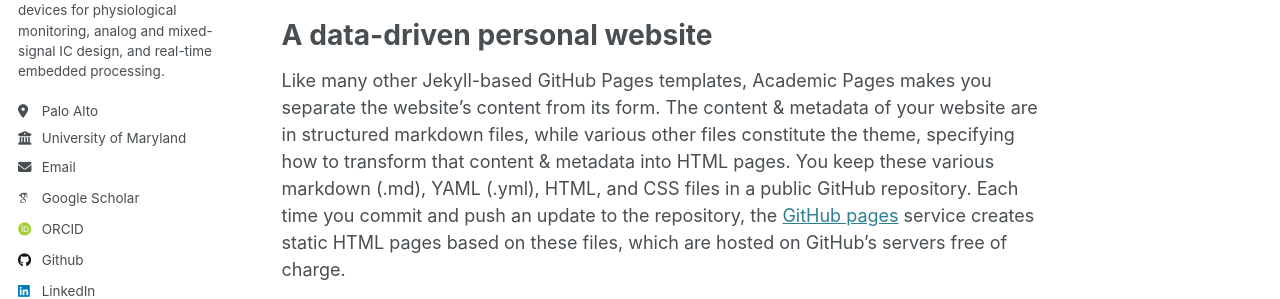
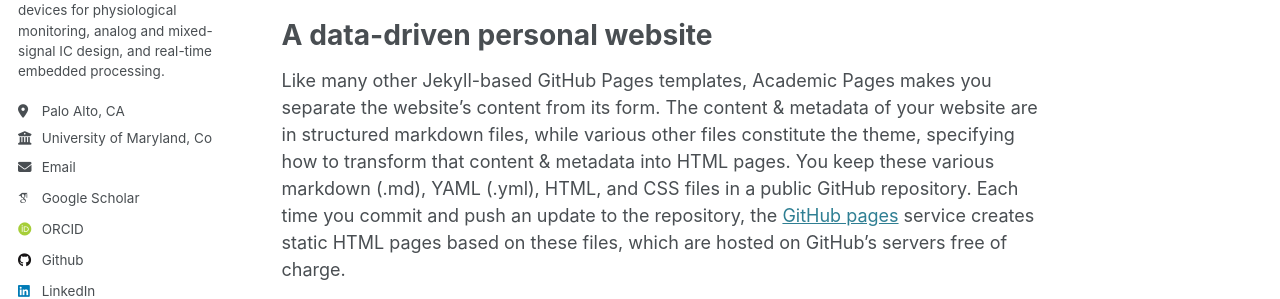
Before and after one commit to JermYeWorm/JermYeWorm.github.io, a Jekyll site: the page built from _pages/about.md, in a window 1280 px wide. Shown: the part 424-723 px from the top of the page. Built offline with Jekyll 4.4.1, drawn with Linux system fonts in a browser that asks for light colours; some web fonts are replaced.

Commit message:
Update _config.yml

```diff
--- a/_config.yml
+++ b/_config.yml
@@ -25,8 +25,8 @@
   name             : "Jeremy Yun"
   pronouns         : # example: "she/her"
   bio              : "Undergraduate electrical engineering student with full HW/SW system design experience. Interested in energy-efficient wearable devices for physiological monitoring, analog and mixed-signal IC design, and real-time embedded processing."
-  location         : "Palo Alto"
-  employer         : "University of Maryland"
+  location         : "Palo Alto, CA"
+  employer         : "University of Maryland, College Park"
   uri              : # URL
   email            : "jyun1129@umd.edu"
 
```
